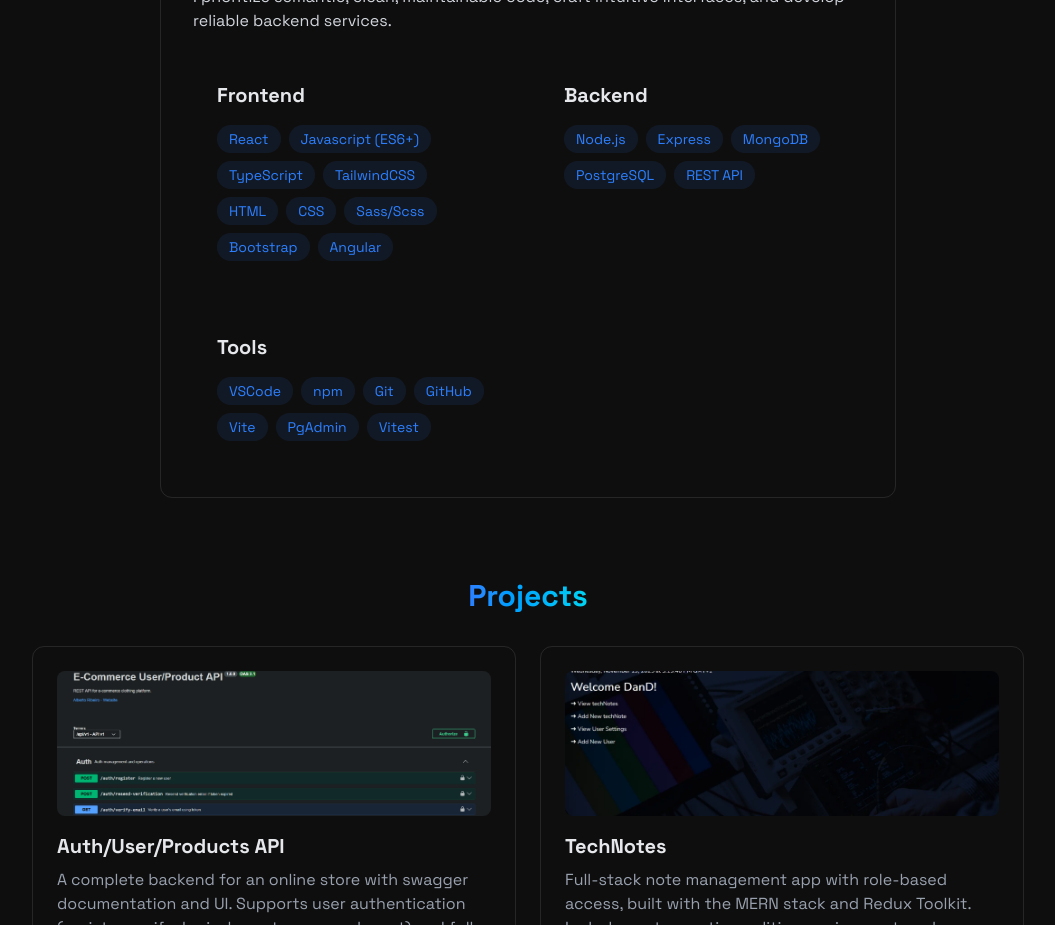
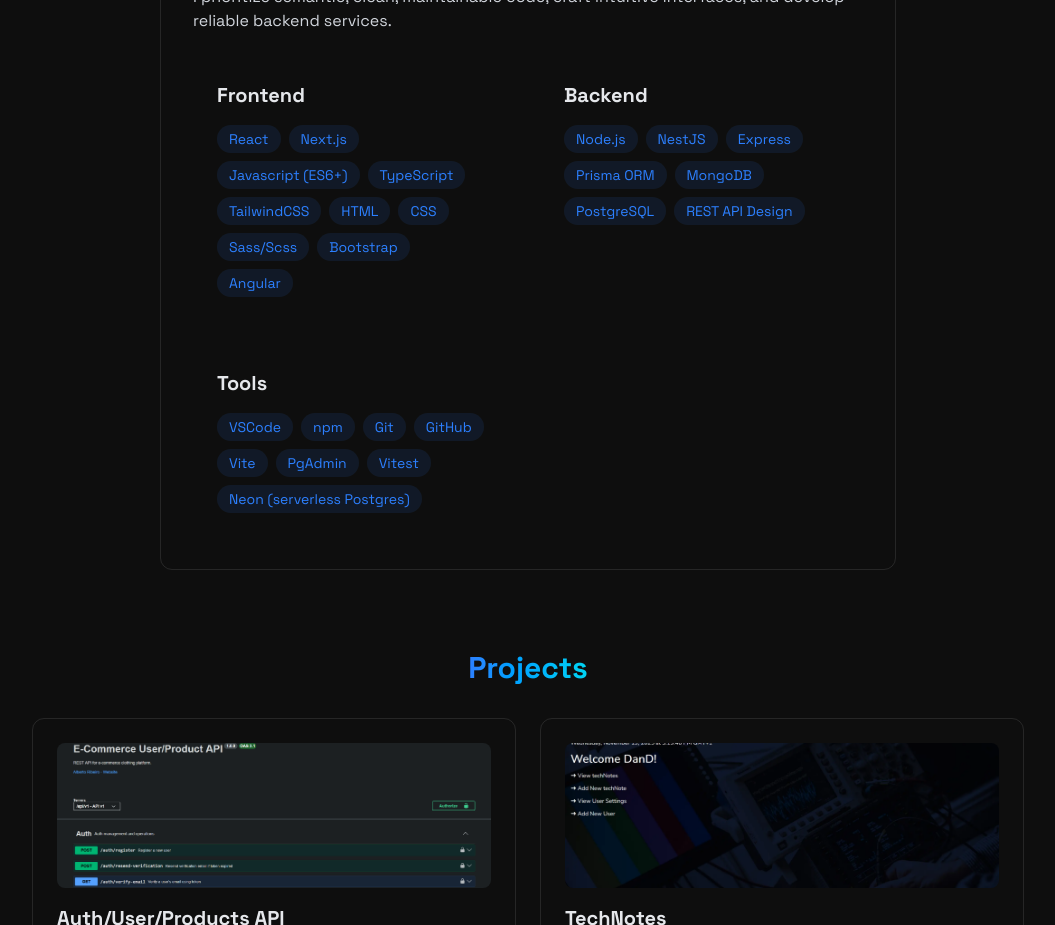
Before and after one commit to ARibeiroDev/portfolio, a React (Vite) app: page / in a window 1280 px wide. Shown: the part 980-1905 px from the top of the page, without its empty margins (112-1167 px from the left). Built offline with nearby package versions, Linux system fonts and the light colour scheme.

Commit message:
updated skills

```diff
--- a/src/components/sections/About.tsx
+++ b/src/components/sections/About.tsx
@@ -3,6 +3,7 @@ import SkillPill from "../ui/SkillPill";
 const About = () => {
   const frontendSkills = [
     "React",
+    "Next.js",
     "Javascript (ES6+)",
     "TypeScript",
     "TailwindCSS",
@@ -15,13 +16,15 @@ const About = () => {
 
   const backendSkills = [
     "Node.js",
+    "NestJS",
     "Express",
+    "Prisma ORM",
     "MongoDB",
     "PostgreSQL",
-    "REST API",
+    "REST API Design"
   ];
 
-  const tools = ["VSCode", "npm", "Git", "GitHub", "Vite", "PgAdmin", "Vitest"];
+  const tools = ["VSCode", "npm", "Git", "GitHub", "Vite", "PgAdmin", "Vitest", "Neon (serverless Postgres)"];
 
   return (
     <>
```
